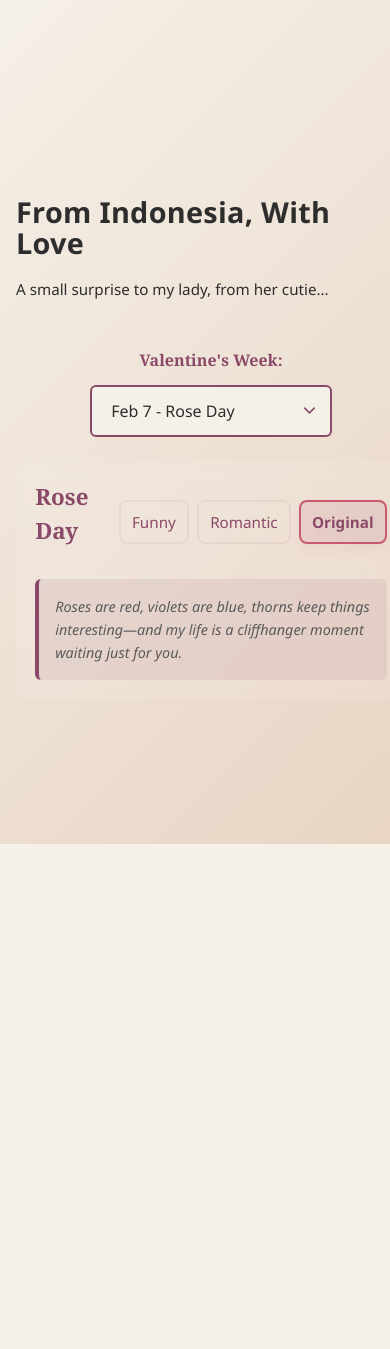
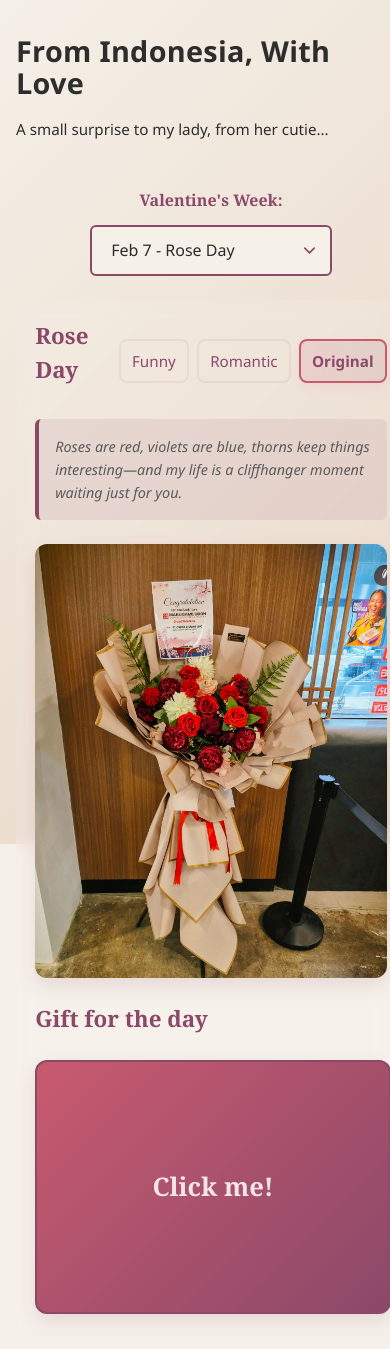
Before and after one commit to mkrishnapraveen/valentine-site, a React (Vite) app: page / in a window 390 px wide. Shown: the top 1349 px of the page. Before the commit the page ends 876 px from the top, so only its background shows below. Built offline with nearby package versions, Linux system fonts and the light colour scheme.

Commit message:
feat: add Rose Day special section with clickable image reveal and responsive layout

```diff
--- a/src/App.css
+++ b/src/App.css
@@ -185,6 +185,99 @@
   box-shadow: 0 6px 12px rgba(200, 90, 120, 0.08);
 }
 
+.rose-day-special-section {
+  display: grid;
+  grid-template-columns: 1fr 1fr;
+  gap: 2rem;
+  margin-top: 2rem;
+  align-items: center;
+}
+
+.image-left {
+  display: flex;
+  justify-content: center;
+}
+
+.dummy-image {
+  max-width: 100%;
+  height: auto;
+  border-radius: 12px;
+  box-shadow: 0 8px 20px rgba(139, 73, 105, 0.15);
+}
+
+.special-right {
+  display: flex;
+  flex-direction: column;
+  gap: 1.5rem;
+}
+
+.special-right h3 {
+  font-family: 'Georgia', 'Garamond', serif;
+  font-size: 1.8rem;
+  color: #8b4969;
+  margin: 0;
+  font-weight: 600;
+}
+
+.scratch-card-container {
+  position: relative;
+  width: 100%;
+  max-width: 280px;
+  height: 300px;
+  border-radius: 12px;
+  overflow: hidden;
+  box-shadow: 0 8px 20px rgba(139, 73, 105, 0.15);
+  border: 2px solid #8b4969;
+  cursor: pointer;
+  display: flex;
+  align-items: center;
+  justify-content: center;
+  background: linear-gradient(135deg, #c85a6f, #8b4969);
+  transition: all 0.3s ease;
+}
+
+.scratch-card-container:hover {
+  transform: scale(1.02);
+  box-shadow: 0 12px 28px rgba(139, 73, 105, 0.2);
+}
+
+.scratch-placeholder {
+  font-family: 'Georgia', 'Garamond', serif;
+  font-size: 1.6rem;
+  color: rgba(255, 255, 255, 0.85);
+  font-weight: 600;
+  text-align: center;
+}
+
+.scratch-canvas {
+  position: absolute;
+  top: 0;
+  left: 0;
+  width: 100%;
+  height: 100%;
+  cursor: pointer;
+  background: linear-gradient(135deg, #c85a6f, #8b4969);
+  display: block;
+}
+
+.scratch-revealed {
+  position: absolute;
+  top: 0;
+  left: 0;
+  width: 100%;
+  height: 100%;
+  display: flex;
+  align-items: center;
+  justify-content: center;
+  background: white;
+}
+
+.revealed-image {
+  width: 100%;
+  height: 100%;
+  object-fit: cover;
+}
+
 .stay-tuned {
   text-align: center;
   opacity: 0.8;
@@ -245,6 +338,20 @@
 
   .day-content p {
     font-size: 0.95rem;
+  }
+
+  .rose-day-special-section {
+    grid-template-columns: 1fr;
+    gap: 1.5rem;
+  }
+
+  .scratch-card-container {
+    max-width: 250px;
+    height: 280px;
+  }
+
+  .special-right h3 {
+    font-size: 1.6rem;
   }
 }
 
@@ -351,6 +458,30 @@
     margin-top: 1rem;
     padding: 1rem;
   }
+
+  .rose-day-special-section {
+    grid-template-columns: 1fr;
+    gap: 1rem;
+    margin-top: 1.5rem;
+  }
+
+  .image-left {
+    margin-bottom: 0.5rem;
+  }
+
+  .dummy-image {
+    width: 100%;
+    height: auto;
+  }
+
+  .special-right h3 {
+    font-size: 1.4rem;
+  }
+
+  .scratch-card-container {
+    max-width: 100%;
+    height: 250px;
+  }
 }
 
 /* Orientation: Landscape */
--- a/src/App.jsx
+++ b/src/App.jsx
@@ -6,6 +6,7 @@ function App() {
   const [selectedStyle, setSelectedStyle] = useState('original')
   const [funnyQuoteIndex, setFunnyQuoteIndex] = useState(0)
   const [romanticQuoteIndex, setRomanticQuoteIndex] = useState(0)
+  const [isScratched, setIsScratched] = useState(false)
 
   const funnyQuotes = [
     "Roses are red, violets are blue, I'm not good at rhyming, refrigerator.",
@@ -87,6 +88,22 @@ function App() {
           <div className="rose-day-message">
             <p>{styleQuotes[selectedStyle]}</p>
           </div>
+
+          <div className="rose-day-special-section">
+            <div className="image-left">
+              <img src="/images/left.jpg" alt="Rose Day" className="dummy-image" />
+            </div>
+
+            <div className="special-right">
+              <h3>Gift for the day</h3>
+              <div className="scratch-card-container" onClick={() => setIsScratched(!isScratched)}>
+                {!isScratched && <div className="scratch-placeholder">Click me!</div>}
+                <div className="scratch-revealed" style={{ display: isScratched ? 'flex' : 'none' }}>
+                  <img src="/images/right.jpg" alt="Surprise" className="revealed-image" />
+                </div>
+              </div>
+            </div>
+          </div>
         </div>
       )
     } else {
```
Also changed, not shown: public/images/left.jpg (added), public/images/right.jpg (added).
